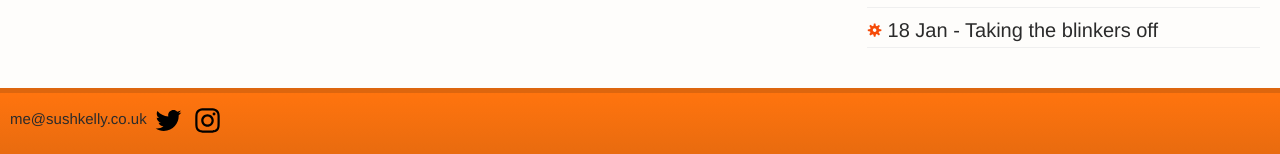
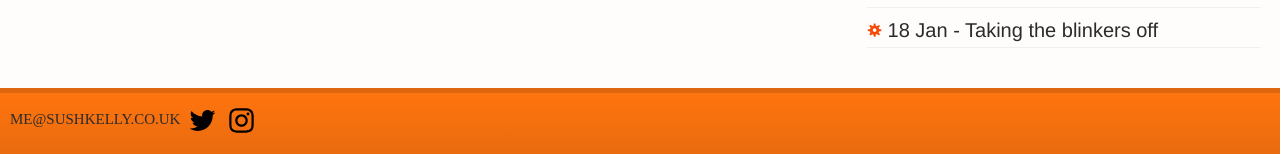
Before and after one commit to maxray/maxray.github.io, a Jekyll site: the page built from index.html, in a window 1280 px wide. Shown: the part 2147-2301 px from the top of the page. Built offline with Jekyll 4.4.1, drawn with Linux system fonts in a browser that asks for light colours.

Commit message:
Footer email link

```diff
--- a/_sass/_layout.scss
+++ b/_sass/_layout.scss
@@ -172,6 +172,11 @@
         border-top: 5px solid $brand-color;
         border-bottom: 1px solid $nice-black;
         padding:.5em 1em .5em .5em;
+
+        a {
+            text-transform: uppercase;
+            font-family: $heading-font-family;
+        }
 
         img {
             max-width:35px;
```
